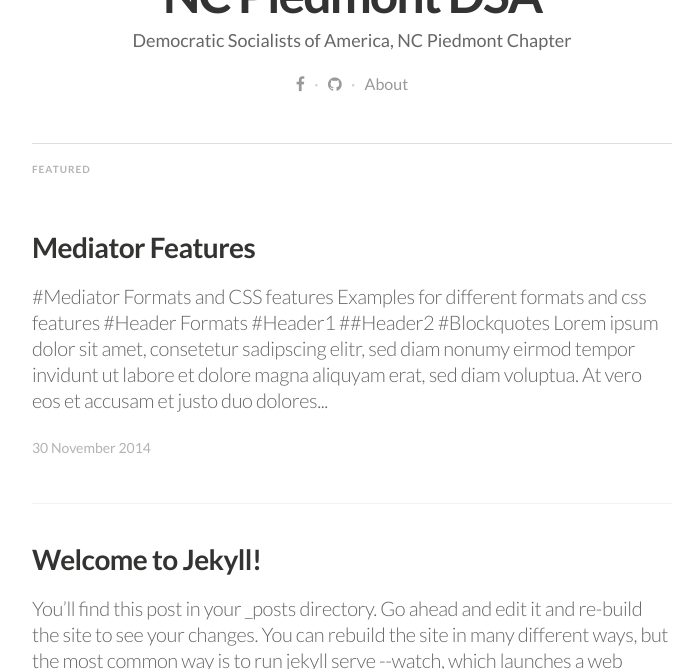
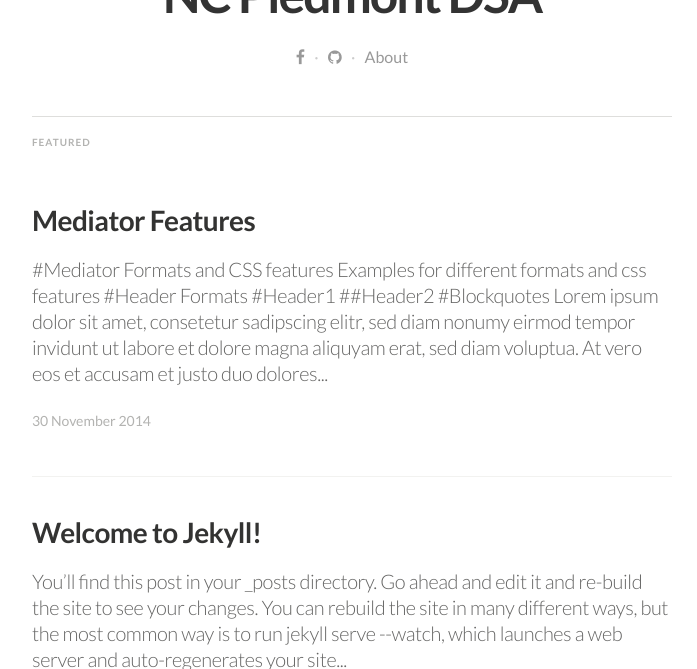
Before and after one commit to cltdsa/NCPiedmontDSA.github.io, a Jekyll site: the page built from index.html, in a window 1280 px wide and 900 px high, scrolled down 334 px, cut to the strip 231-900 px from the top of the window. Shown: the whole strip, without its empty margins (288-985 px from the left). Built offline with Jekyll 4.4.1, drawn with Linux system fonts in a browser that asks for light colours; nearby versions of some CDN libraries; some web fonts are replaced; the list of posts is cut into pages by our own code.

Commit message:
update config

```diff
--- a/_config.yml
+++ b/_config.yml
@@ -5,17 +5,17 @@
 
 # Site settings
 title: "NC Piedmont DSA"
-description: Democratic Socialists of America, NC Piedmont Chapter
+description:
 
 email: info@dsanc.org
 #blog logo
-logo: "/assets/images/DSA-NCP.png"
+logo: "/assets/images/DSA.png"
 # blog cover
 cover: "/assets/images/Revolution2.jpg"
 
 name: "NC Piedmont DSA"
 author: "Eric M. Fink"
-author_image: "/assets/images/DSA.png"
+author_image: "/assets/images/DSA-NCP.png"
 
 paginate:	5
 
```
